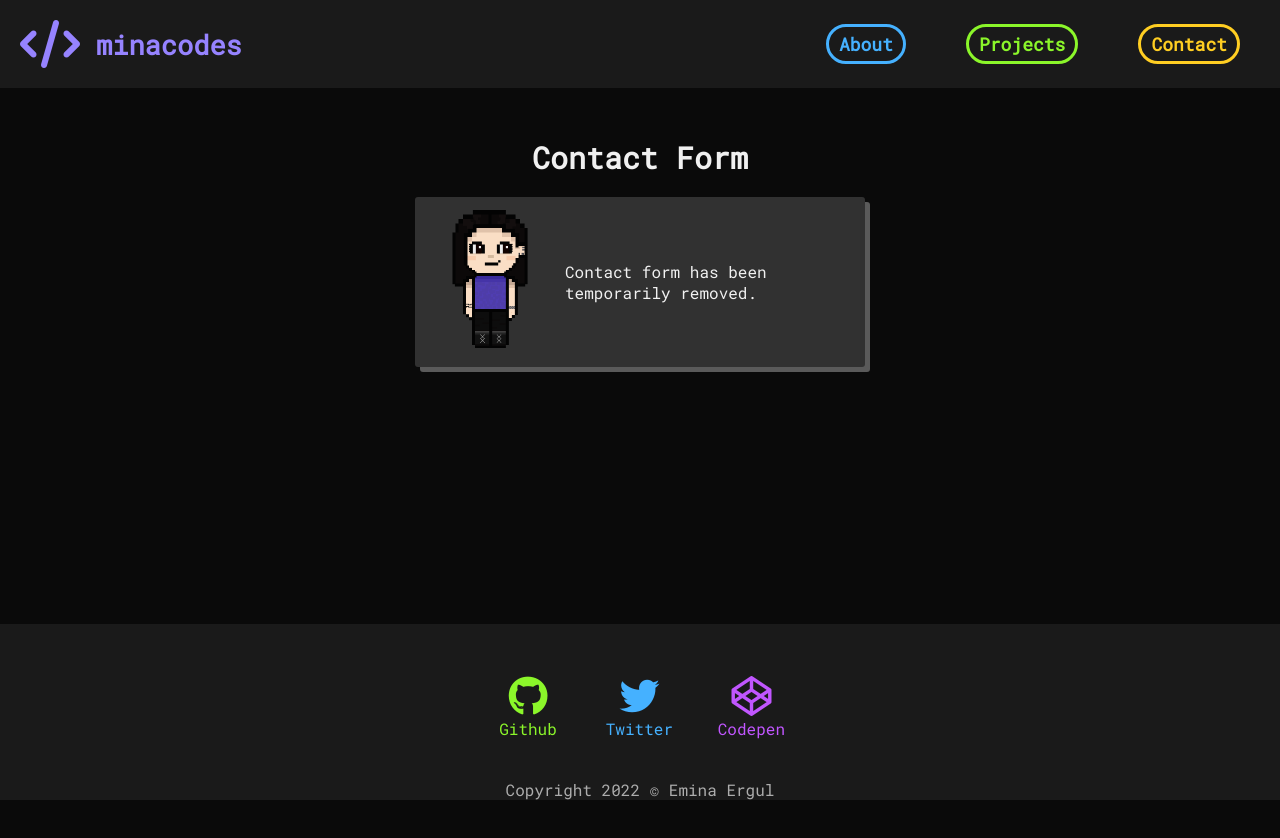
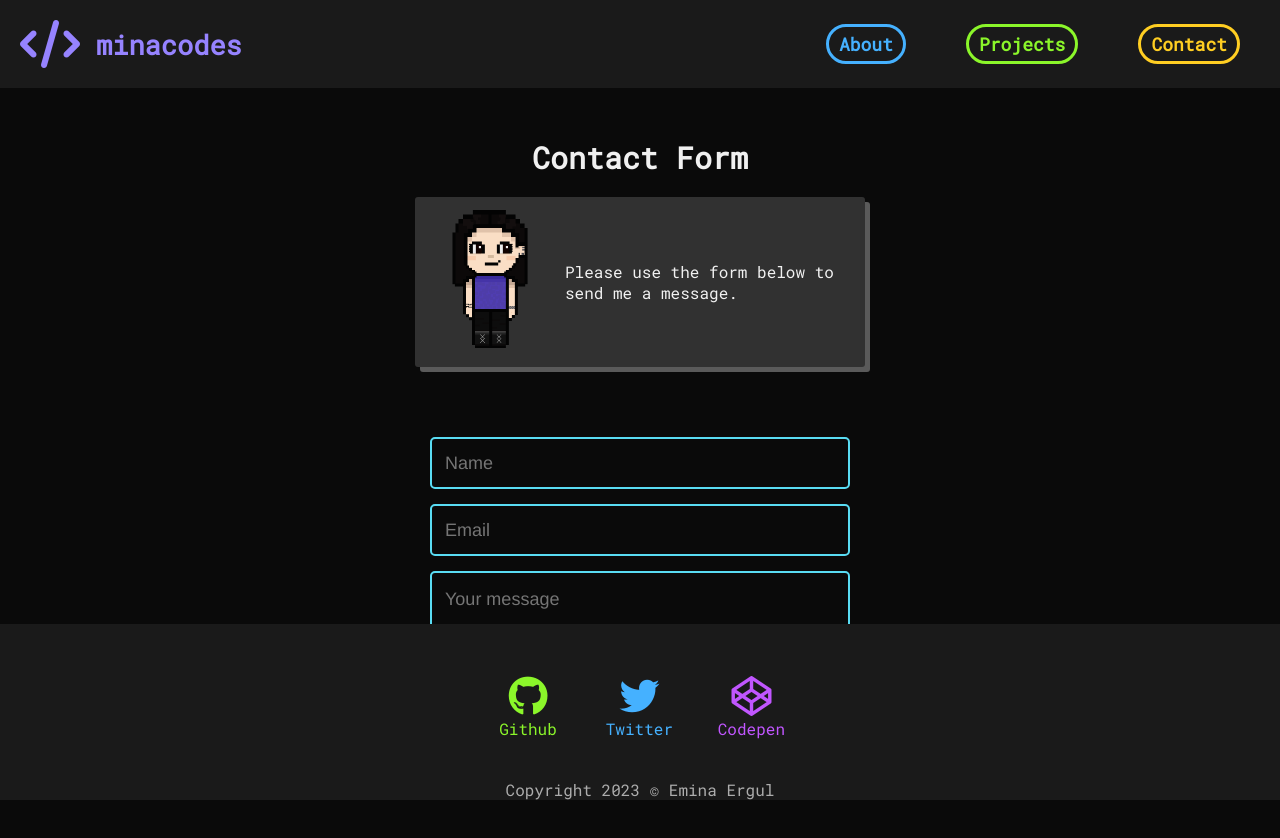
Before and after one commit to emina-ergul/portfolio-v2, a plain HTML site: page contact.html in a window 1280 px wide. Before the commit the page ends 800 px from the top, so only its background shows below. Drawn offline with Linux system fonts and the light colour scheme.

Commit message:
form unvaulted

```diff
--- a/contact.html
+++ b/contact.html
@@ -40,11 +40,11 @@
     <div class="my-message">
       <img src="media/sprite-me.gif" alt="mina icon" />
       <p>
-        Contact form has been temporarily removed.
+        Please use the form below to send me a message.
       </p>
     </div>
 
-    <!-- <form action="https://formsubmit.co/minacodes1@gmail.com" method="post">
+    <form action="https://formsubmit.co/minacodes1@gmail.com" method="post">
       <input type="hidden" name="_next" value="https://minacodes.com/thanks.html">
       <input
         type="text"
@@ -69,7 +69,7 @@
         required
       ></textarea>
       <button type="submit">Send</button>
-    </form> -->
+    </form>
 
     <footer>
       <div class="footer-cont">
@@ -78,7 +78,7 @@
         <a class="cp" target="blank" href="https://codepen.io/ece_mina/pens/public">Codepen<i class="fab fa-codepen"></i></a>
       </div>
       <div class="copyright">
-        <p>Copyright 2022 © Emina Ergul</p>
+        <p>Copyright 2023 © Emina Ergul</p>
       </div>
     </footer>
   </body>
```
